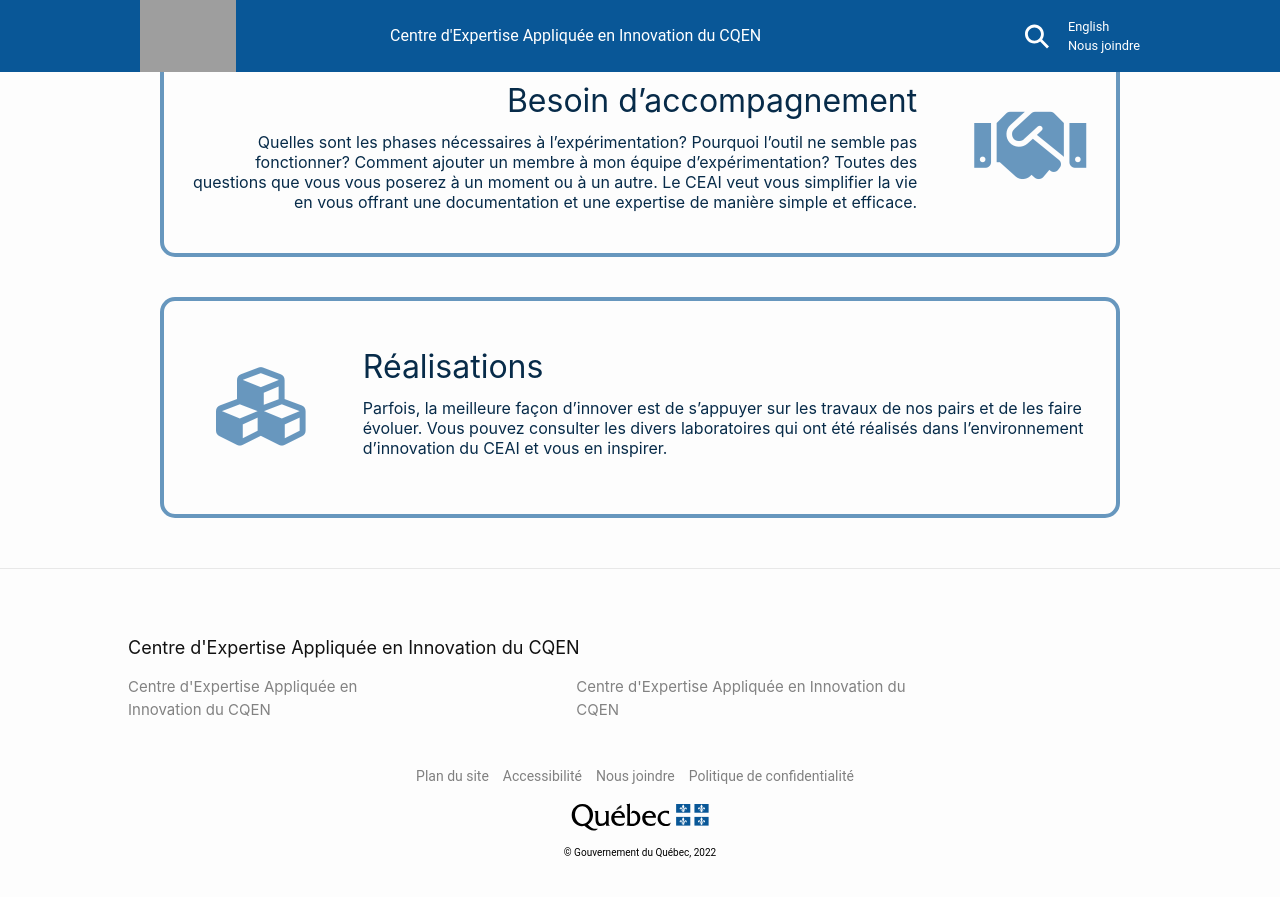
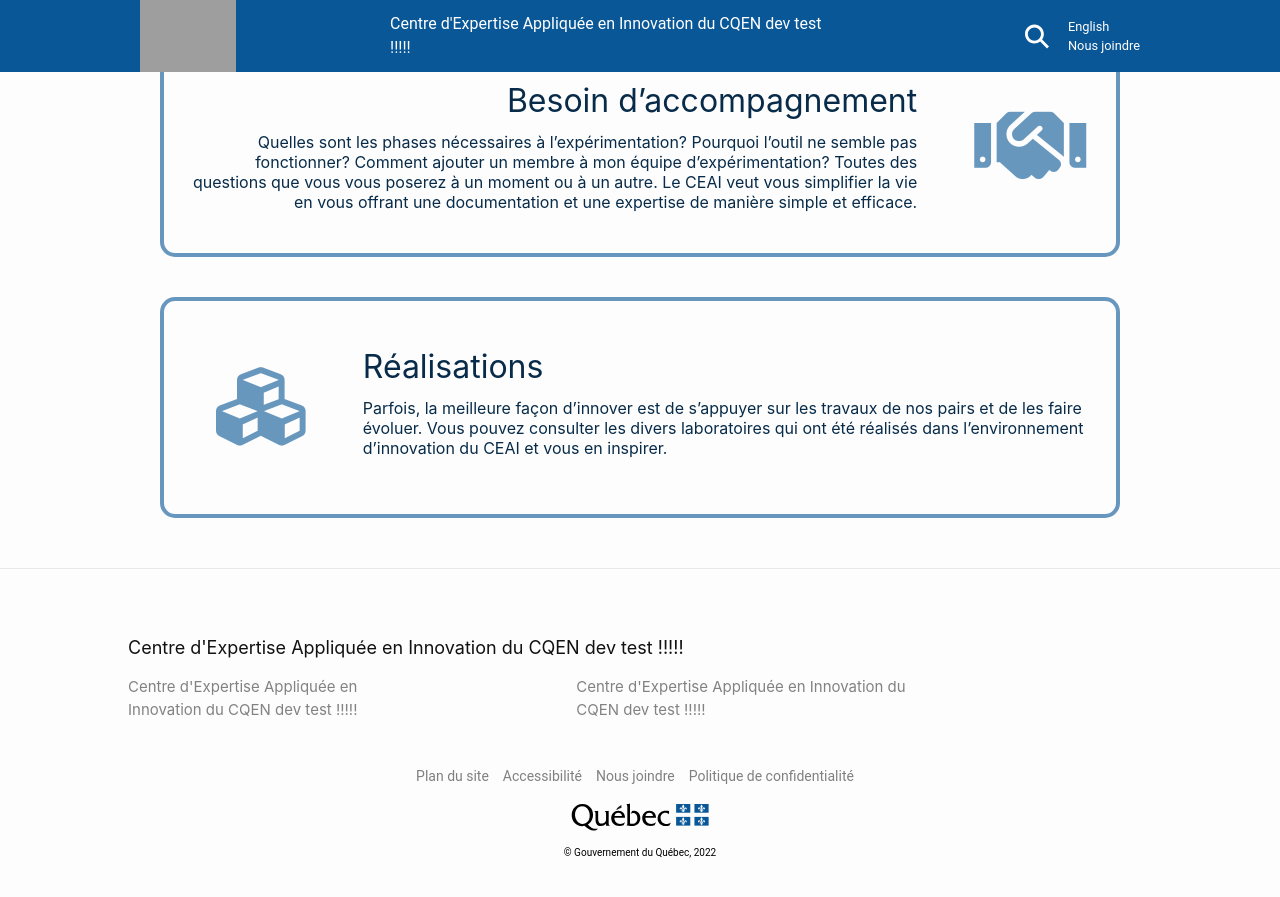
Before and after one commit to PierreJiji/CI-test, a Jekyll site: the page built from index.markdown, in a window 1280 px wide and 900 px high, scrolled down 1733 px. Shown: the top 897 px of the window. Built offline with Jekyll 4.4.1, drawn with Linux system fonts in a browser that asks for light colours; some of the changed text lies outside the part shown; grey boxes are pictures that could not be loaded.

Commit message:
Modifier titre de la page à des fins de test
Signed-off-by: Viviane Orge <viviane.orge@mcn.gouv.qc.ca>

```diff
--- a/_config.yml
+++ b/_config.yml
@@ -18,9 +18,9 @@
 # You can create any custom variable you would like, and they will be accessible
 # in the templates via {{ site.myvariable }}.
 
-title: Centre d'Expertise Appliquée en Innovation du CQEN
+title: Centre d'Expertise Appliquée en Innovation du CQEN dev test !!!!!
 description: >-
-    Centre d'Expertise Appliquée en Innovation du CQEN
+    Centre d'Expertise Appliquée en Innovation du CQEN dev test !!!!!
 
 # baseurl: "/plateforme-accueil-centre-innovation/" # the subpath of your site, e.g. /blog
 # url: "https://cqen-qdce.github.io/plateforme-accueil-centre-innovation/" # the base hostname & protocol for your site, e.g. http://example.com
```
